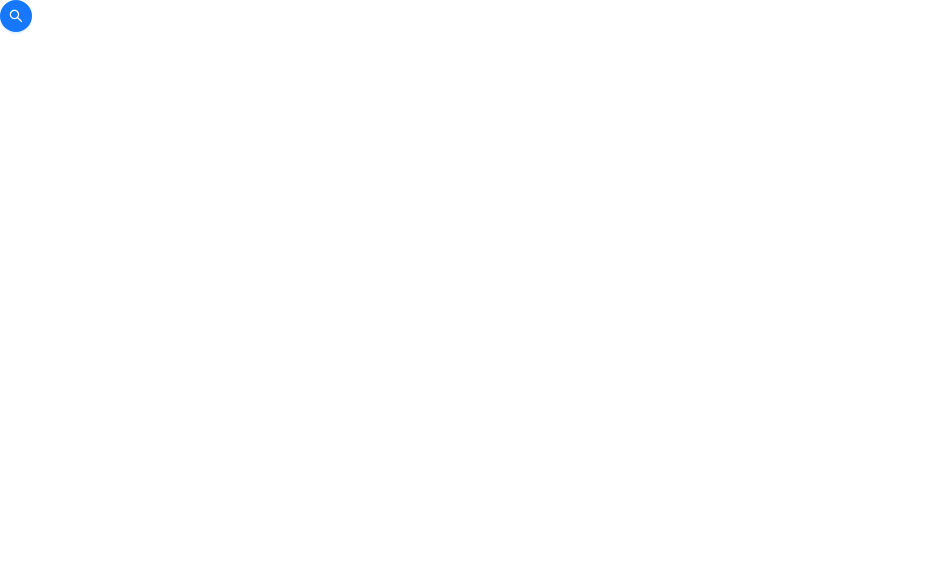
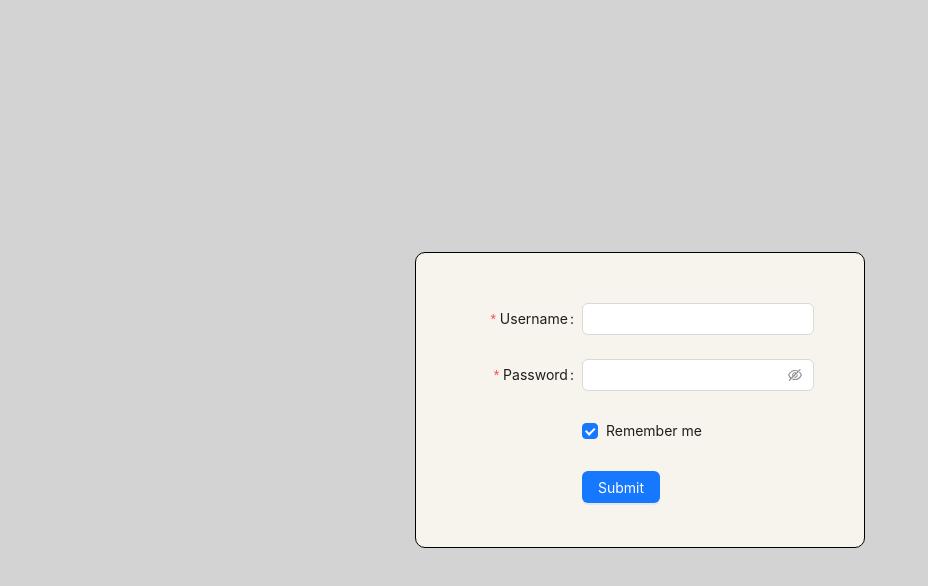
Before and after one commit to Anatolii1996/medium, a React (Create React App) app: page / in a window 1280 px wide. Shown: the top 586 px of the page, without its empty margins (0-928 px from the left). Built offline with nearby package versions, Linux system fonts and the light colour scheme; no server answers; the database is empty.

Commit message:
добавил форму

```diff
--- a/src/App.scss
+++ b/src/App.scss
@@ -3,3 +3,17 @@
     padding: 0;
     box-sizing: border-box;
 }
+.form-wrapper{
+    width: 100vw;
+    height: 100vh;
+    display: flex;
+    justify-content: center;
+    align-items: center;
+    background-color: lightgray;
+    form{
+        border: 1px solid black;
+        padding: 50px 50px 20px 50px;
+        border-radius: 10px;
+        background-color: rgb(247, 243, 237);
+    }
+}
--- a/src/pages/LoginPage.jsx
+++ b/src/pages/LoginPage.jsx
@@ -1,13 +1,82 @@
-import "antd/dist/reset.css";
 import React from "react";
-import { SearchOutlined } from "@ant-design/icons";
-import { Button, Tooltip } from "antd";
+import { Button, Checkbox, Form, Input } from "antd";
+const onFinish = (values) => {
+  console.log("Success:", values);
+};
+const onFinishFailed = (errorInfo) => {
+  console.log("Failed:", errorInfo);
+};
 
 const LoginPage = () => {
   return (
-    <Tooltip title="search">
-        <Button type="primary" shape="circle" icon={<SearchOutlined />} />
-      </Tooltip>
+    <div className="form-wrapper">
+      <Form
+        name="basic"
+        labelCol={{
+          span: 8,
+        }}
+        wrapperCol={{
+          span: 16,
+        }}
+        style={{
+          maxWidth: 600,
+        }}
+        initialValues={{
+          remember: true,
+        }}
+        onFinish={onFinish}
+        onFinishFailed={onFinishFailed}
+        autoComplete="off"
+      >
+        <Form.Item
+          label="Username"
+          name="username"
+          rules={[
+            {
+              required: true,
+              message: "Please input your username!",
+            },
+          ]}
+        >
+          <Input />
+        </Form.Item>
+
+        <Form.Item
+          label="Password"
+          name="password"
+          rules={[
+            {
+              required: true,
+              message: "Please input your password!",
+            },
+          ]}
+        >
+          <Input.Password />
+        </Form.Item>
+
+        <Form.Item
+          name="remember"
+          valuePropName="checked"
+          wrapperCol={{
+            offset: 8,
+            span: 16,
+          }}
+        >
+          <Checkbox>Remember me</Checkbox>
+        </Form.Item>
+
+        <Form.Item
+          wrapperCol={{
+            offset: 8,
+            span: 16,
+          }}
+        >
+          <Button type="primary" htmlType="submit">
+            Submit
+          </Button>
+        </Form.Item>
+      </Form>
+    </div>
   );
 };
 
```
